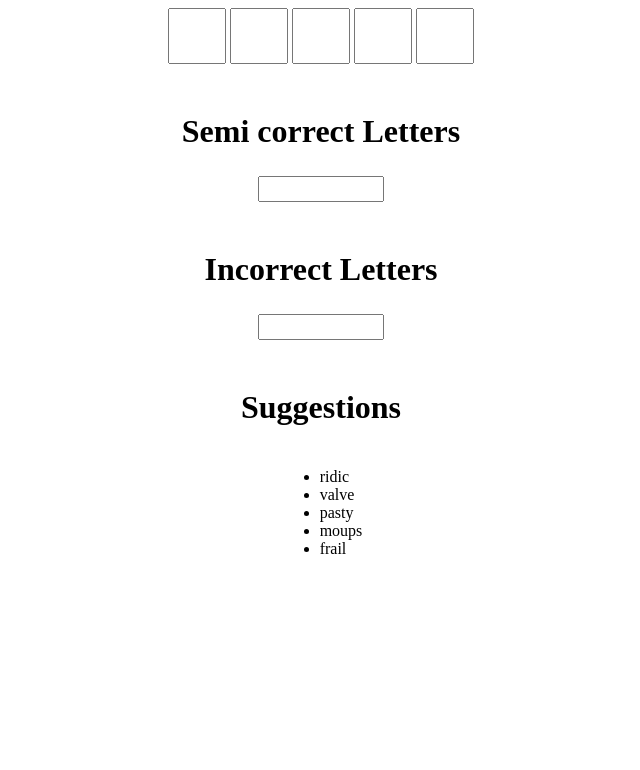
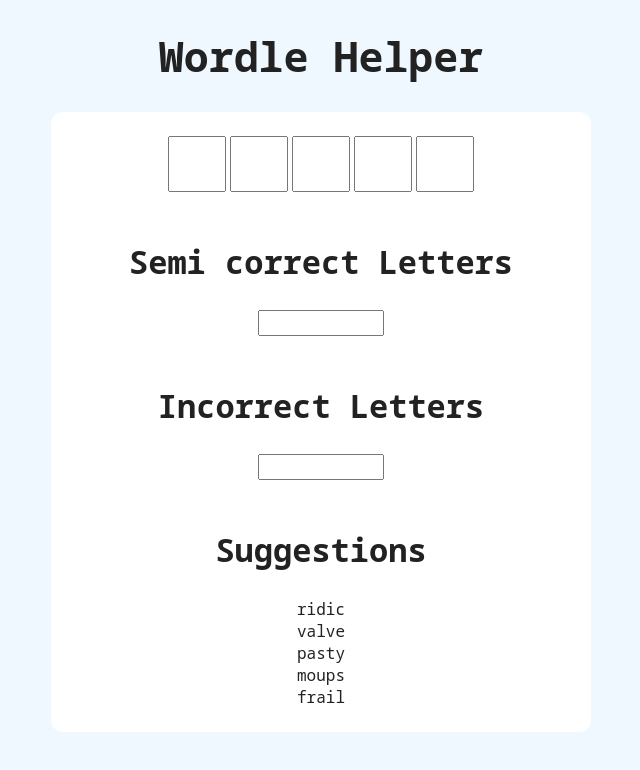
Before and after one commit to Deece94/wordle-helper, a React (Create React App) app: page / in a window 1280 px wide. Shown: the top 770 px of the page, without its empty margins (319-959 px from the left). Built offline with nearby package versions, Linux system fonts and the light colour scheme.

Commit message:
modified css designs and metadata

```diff
--- a/public/index.html
+++ b/public/index.html
@@ -5,39 +5,19 @@
     <link rel="icon" href="%PUBLIC_URL%/favicon.ico" />
     <meta name="viewport" content="width=device-width, initial-scale=1" />
     <meta name="theme-color" content="#000000" />
-    <meta
-      name="description"
-      content="Web site created using create-react-app"
+    <meta name="description" content="A simple helper app for Wordle" />
+    <link rel="apple-touch-icon" href="%PUBLIC_URL%/logo192.png" />
+    <link rel="manifest" href="%PUBLIC_URL%/manifest.json" />
+    <link rel="preconnect" href="https://fonts.googleapis.com" />
+    <link rel="preconnect" href="https://fonts.gstatic.com" crossorigin />
+    <link
+      href="https://fonts.googleapis.com/css2?family=Cabin:ital,wght@0,400;0,500;0,600;0,700;1,400;1,500;1,600;1,700&family=Noto+Sans+Mono:wght@100;200;300;400;500;600;700;800;900&display=swap"
+      rel="stylesheet"
     />
-    <link rel="apple-touch-icon" href="%PUBLIC_URL%/logo192.png" />
-    <!--
-      manifest.json provides metadata used when your web app is installed on a
-      user's mobile device or desktop. See https://developers.google.com/web/fundamentals/web-app-manifest/
-    -->
-    <link rel="manifest" href="%PUBLIC_URL%/manifest.json" />
-    <!--
-      Notice the use of %PUBLIC_URL% in the tags above.
-      It will be replaced with the URL of the `public` folder during the build.
-      Only files inside the `public` folder can be referenced from the HTML.
-
-      Unlike "/favicon.ico" or "favicon.ico", "%PUBLIC_URL%/favicon.ico" will
-      work correctly both with client-side routing and a non-root public URL.
-      Learn how to configure a non-root public URL by running `npm run build`.
-    -->
-    <title>React App</title>
+    <title>Wordle Helper</title>
   </head>
   <body>
     <noscript>You need to enable JavaScript to run this app.</noscript>
     <div id="root"></div>
-    <!--
-      This HTML file is a template.
-      If you open it directly in the browser, you will see an empty page.
-
-      You can add webfonts, meta tags, or analytics to this file.
-      The build step will place the bundled scripts into the <body> tag.
-
-      To begin the development, run `npm start` or `yarn start`.
-      To create a production bundle, use `npm run build` or `yarn build`.
-    -->
   </body>
 </html>
--- a/src/App.css
+++ b/src/App.css
@@ -1,3 +1,24 @@
+body {
+  background-color: #f0f8ff;
+  font-family: 'Cabin', sans-serif;
+  font-family: 'Noto Sans Mono', monospace;
+  color: #222222;
+}
+
+.container {
+  width: calc(540px - 24px * 2);
+  margin-left: auto;
+  margin-right: auto;
+  padding: 24px;
+  background-color: #ffffff;
+  border-radius: 12px;
+}
+
+.headerTitle {
+  font-size: 2.6em;
+  text-align: center;
+}
+
 .knownLetters {
   display: flex;
   justify-content: center;
@@ -7,11 +28,12 @@
   margin: 0 2px;
   height: 50px;
   width: 50px;
-    font-size:  2em;
+  font-size: 2em;
   text-align: center;
 }
 
-.guessesSection, .suggestionsSection {
+.guessesSection,
+.suggestionsSection {
   display: flex;
   flex-direction: column;
   align-items: center;
@@ -28,5 +50,23 @@
   font-size: 1.2em;
   width: 120px;
   height: 20px;
+}
 
+.guessList {
+  padding-inline-start: 0;
+  margin-block: 0;
 }
+
+.listItem {
+  list-style: none;
+  text-align: left;
+}
+
+@media (max-width: 540px) {
+  .container {
+    width: 100%;
+    margin-left: 0;
+    margin-right: 0;
+    padding: 24px 0;
+  }
+}
--- a/src/App.js
+++ b/src/App.js
@@ -112,7 +112,9 @@
   };
 
   return (
-    <div className="flex align-center">
+    <>
+      <h1 className="headerTitle">Wordle Helper</h1>
+      <div className="container">
         <div className="knownLetters">
           <input className="letter" data-pos={0} onChange={updateKnown} />
           <input className="letter" data-pos={1} onChange={updateKnown} />
@@ -137,15 +139,20 @@
           ></textarea>
         </div>
 
-      <div class="suggestionsSection">
+        <div className="suggestionsSection">
           <h2 className="title">Suggestions</h2>
-        <ul id="guess-list">
+          <ul className="guessList">
             {guesses.map((guess, index) => {
-            return <li key={index}>{guess}</li>;
+              return (
+                <li className="listItem" key={index}>
+                  {guess}
+                </li>
+              );
             })}
           </ul>
         </div>
       </div>
+    </>
   );
 }
 
```
Also changed, not shown: public/manifest.json. Lines whose indentation alone changed are shown as unchanged.
